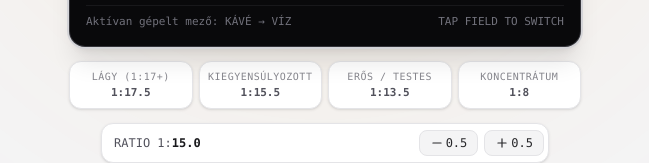
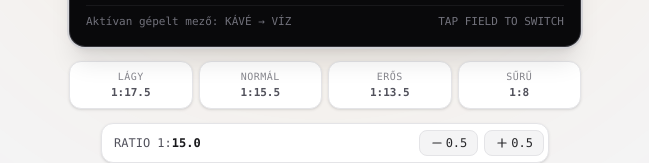
Before and after one commit to pusztaia/coffeecalculator, a React (Vite) app: page / in a window 1280 px wide. Shown: the part 413-576 px from the top of the page, without its empty margins (315-964 px from the left). Built offline with nearby package versions, Linux system fonts and the light colour scheme.

Commit message:
fix: shorten 'Kiegyensúlyozott' to 'Normál' so it fits button

```diff
--- a/src/App.tsx
+++ b/src/App.tsx
@@ -519,7 +519,7 @@ export default function App() {
                       : 'bg-white border-zinc-200 text-zinc-600 hover:text-zinc-900 shadow-sm hover:border-zinc-300'
                 }`}
               >
-                <span className={`block text-[10px] uppercase tracking-wider ${isSelected ? 'opacity-100 font-bold' : 'opacity-70'}`}>
+                <span className={`block text-[10px] uppercase tracking-wider truncate max-w-full ${isSelected ? 'opacity-100 font-bold' : 'opacity-70'}`}>
                   {t[str]}
                 </span>
                 <span className="font-semibold text-[11px]">1:{presetRatio}</span>
--- a/src/data/translations.ts
+++ b/src/data/translations.ts
@@ -98,10 +98,10 @@ export const TRANSLATIONS = {
     lightRoast: 'Világos Pörkölés',
     mediumRoast: 'Közepes Pörkölés',
     darkRoast: 'Sötét Pörkölés',
-    mild: 'Lágy (1:17+)',
-    balanced: 'Kiegyensúlyozott',
-    strong: 'Erős / Testes',
-    concentrate: 'Koncentrátum',
+    mild: 'Lágy',
+    balanced: 'Normál',
+    strong: 'Erős',
+    concentrate: 'Sűrű',
     fine: 'Finom (Kotyogós / Moka)',
     mediumFine: 'Közepesen finom (AeroPress)',
     medium: 'Közepes (Filter / V60)',
```
